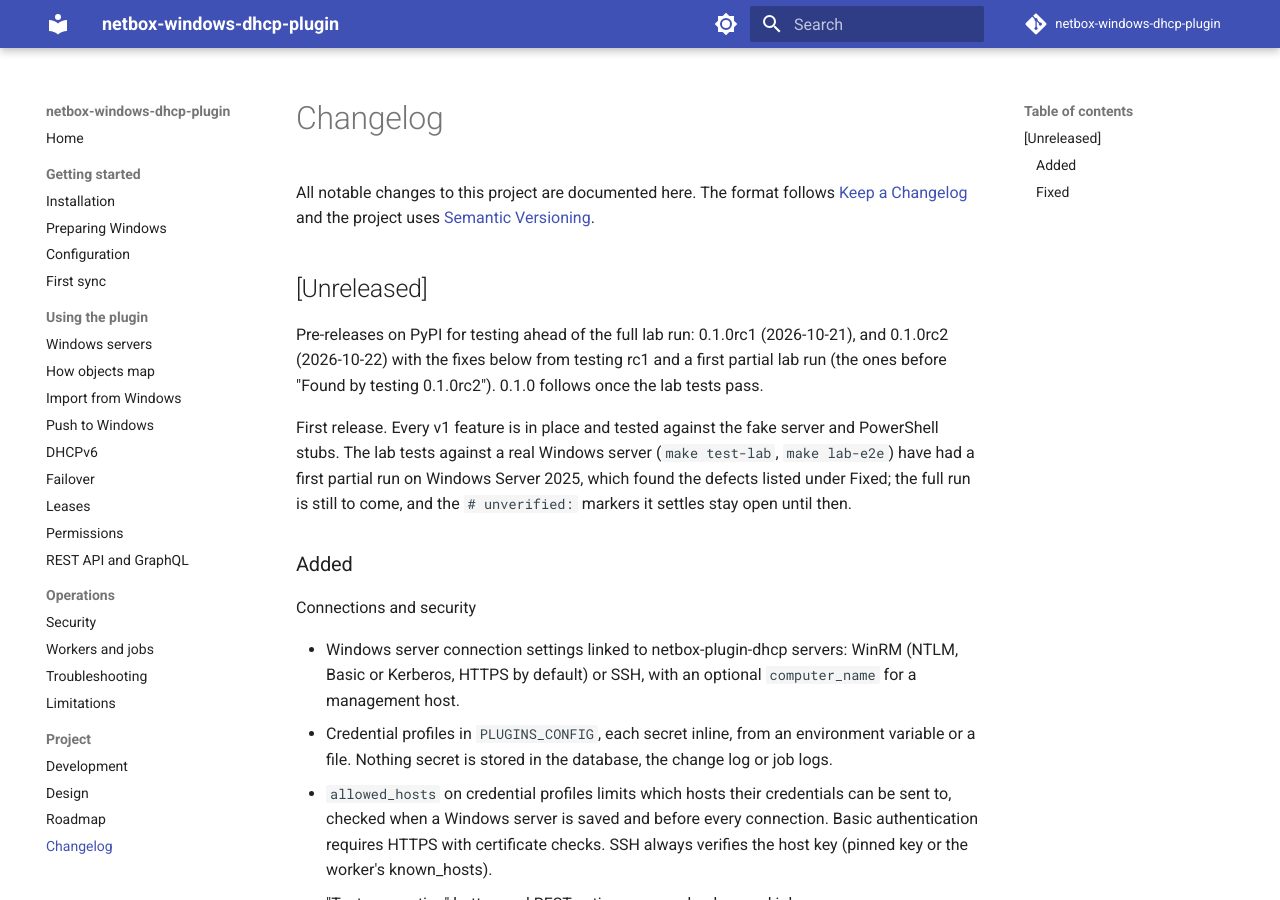
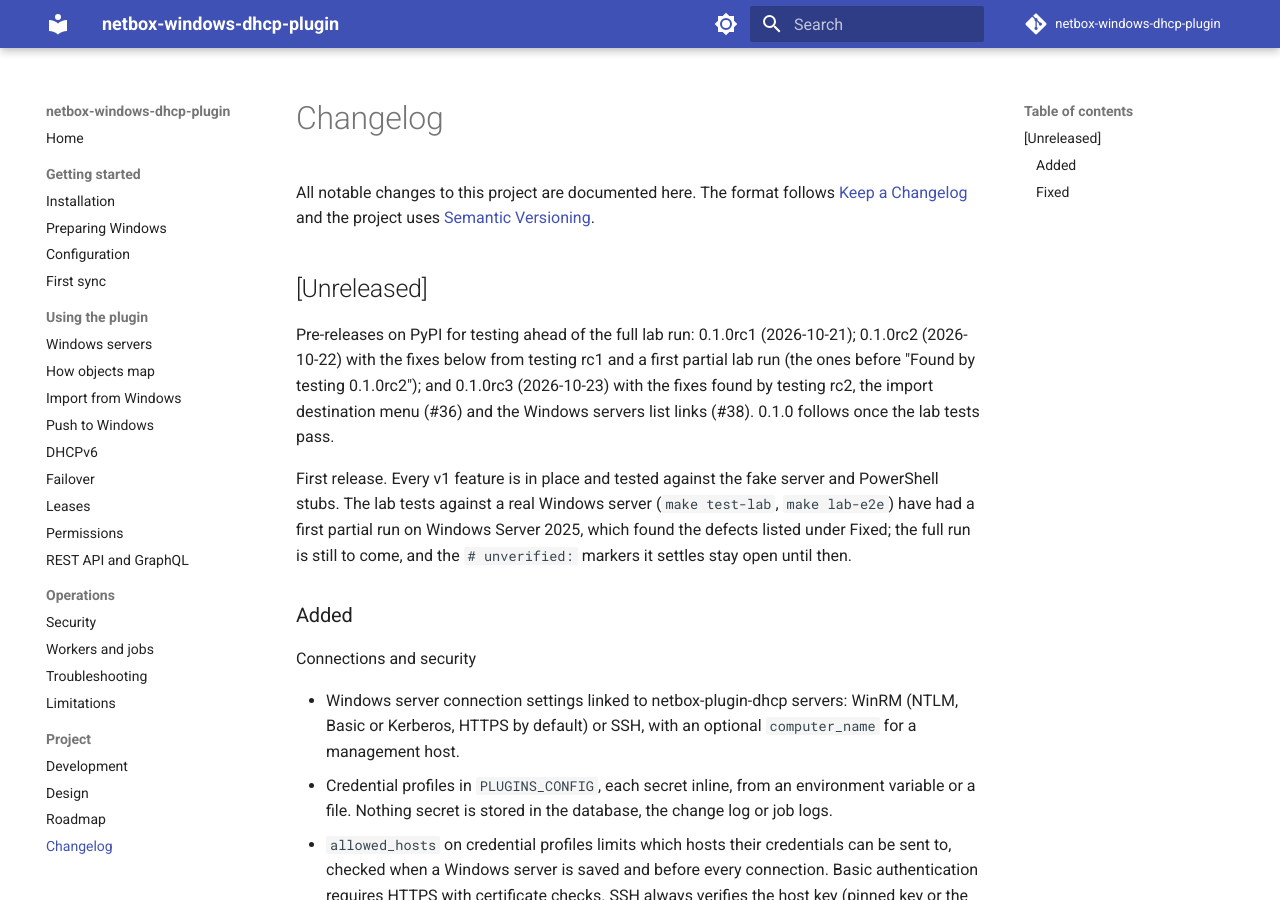
Before and after one commit to thomaschristory/netbox-windows-dhcp-plugin, an MkDocs documentation site: the page built from docs/changelog.md, in a window 1280 px wide and 900 px high. Built offline with MkDocs 1.6.1 and Material for MkDocs 9.7.7, drawn with Linux system fonts in a browser that asks for light colours; comment, search, counter and statistics services are not loaded.

Commit message:
Release candidate 0.1.0rc3 (#41)
Set the version to 0.1.0rc3 for the fixes found by testing rc2 (#29 to #33), the import destination menu (#36) and
the Windows servers list links (#38), and point the install notes at it.

Claude-Session: https://claude.ai/code/session_01AS7GvSQ5a81qnMezkK3qTk

Co-authored-by: Thomas Christory <thomaschristory@users.noreply.github.com>

```diff
--- a/CHANGELOG.md
+++ b/CHANGELOG.md
@@ -5,8 +5,10 @@ All notable changes to this project are documented here. The format follows
 
 ## [Unreleased]
 
-Pre-releases on PyPI for testing ahead of the full lab run: 0.1.0rc1 (2026-10-21), and 0.1.0rc2 (2026-10-22) with the
-fixes below from testing rc1 and a first partial lab run (the ones before "Found by testing 0.1.0rc2"). 0.1.0 follows once the lab tests pass.
+Pre-releases on PyPI for testing ahead of the full lab run: 0.1.0rc1 (2026-10-21); 0.1.0rc2 (2026-10-22) with the
+fixes below from testing rc1 and a first partial lab run (the ones before "Found by testing 0.1.0rc2"); and 0.1.0rc3
+(2026-10-23) with the fixes found by testing rc2, the import destination menu (#36) and the Windows servers list links
+(#38). 0.1.0 follows once the lab tests pass.
 
 First release. Every v1 feature is in place and tested against the fake server and PowerShell stubs. The lab tests
 against a real Windows server (`make test-lab`, `make lab-e2e`) have had a first partial run on Windows Server 2025,
--- a/netbox_windows_dhcp_plugin/version.py
+++ b/netbox_windows_dhcp_plugin/version.py
@@ -1 +1 @@
-__version__ = "0.1.0rc2"
+__version__ = "0.1.0rc3"
```
Also changed, not shown: README.md (+1 -1 lines), docs/installation.md (+2 -2 lines).
